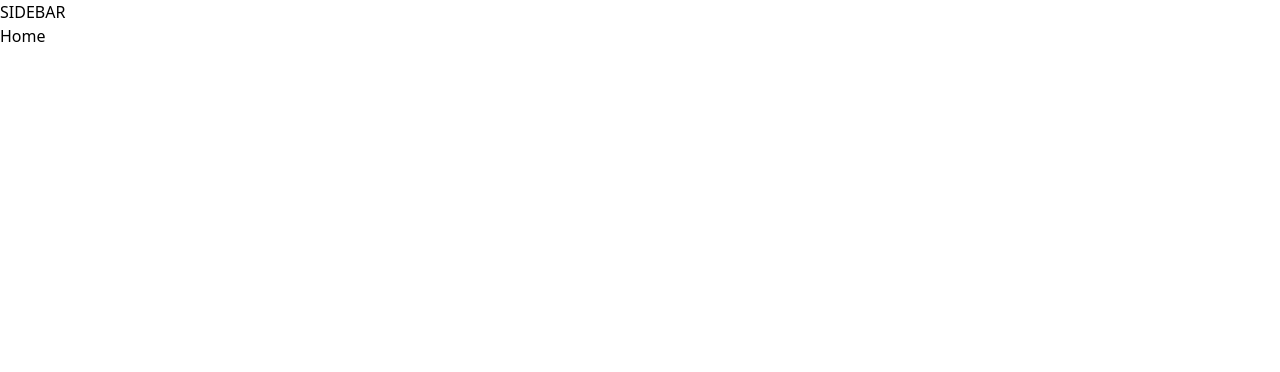
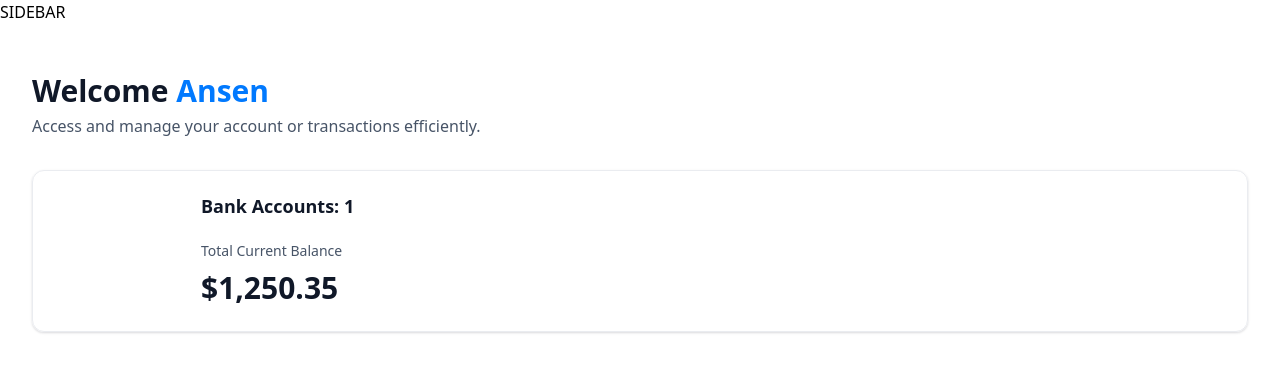
Before and after one commit to ans3n/banking-app, a Next.js app: page / in a window 1280 px wide. Shown: the top 372 px of the page. Built offline with nearby package versions, Linux system fonts and the light colour scheme.

Commit message:
implement balance amount and animation

```diff
--- a/app/(root)/page.tsx
+++ b/app/(root)/page.tsx
@@ -1,8 +1,28 @@
-import React from 'react'
+import HeaderBox from '@/components/HeaderBox'
+import TotalBalanceBox from '@/components/TotalBalanceBox';
 
 const Home = () => {
+  const loggedIn = { firstName: 'Ansen' };
+
   return (
-    <div>Home</div>
+    <section className='home'>
+      <div className='home-content'>
+        <header className='home-header'>
+          <HeaderBox
+            type="greeting"
+            title="Welcome"
+            user={loggedIn?.firstName || 'Guest'}
+            subtext="Access and manage your account or transactions efficiently."
+          />
+
+          <TotalBalanceBox
+            accounts={[]}
+            totalBanks={1}
+            totalCurrentBalance={1250.35}
+          />
+        </header>
+      </div>
+    </section>
   )
 }
 
--- /dev/null
+++ b/components/AnimatedCounter.tsx
@@ -0,0 +1,20 @@
+'use client';
+
+import React from 'react'
+import CountUp from 'react-countup';
+
+const AnimatedCounter = ({ amount }: { amount: number }) => {
+  return (
+    <div className='w-full'>
+        <CountUp
+            duration={1}
+            decimals={2}
+            decimal='.'
+            prefix='$'
+            end={amount}
+        />
+    </div>
+  )
+}
+
+export default AnimatedCounter
--- /dev/null
+++ b/components/HeaderBox.tsx
@@ -0,0 +1,20 @@
+import { Span } from 'next/dist/trace'
+import React from 'react'
+
+const HeaderBox = ({ type = "title", title, subtext, user }: HeaderBoxProps) => {
+  return (
+    <div className='header-box'>
+        <h1 className='header-box-title'>
+            {title}
+            {type === 'greeting' && (
+                <span className='text-bankGradient'>
+                    &nbsp;{user}
+                </span>
+            )}
+        </h1>
+        <p className='header-box-subtext'>{subtext}</p>
+    </div>
+  )
+}
+
+export default HeaderBox
--- /dev/null
+++ b/components/TotalBalanceBox.tsx
@@ -0,0 +1,33 @@
+import React from 'react'
+import AnimatedCounter from './AnimatedCounter'
+
+const TotalBalanceBox = ({
+    accounts = [], totalBanks, totalCurrentBalance
+}: TotalBalanceBoxProps) => {
+  return (
+    <section className='total-balance'>
+        <div className='total-balance-chart'>
+            {/* donut chart */}
+
+        </div>
+
+        <div className='flex flex-col gap-6'>
+            <h2 className='header-2'>
+                Bank Accounts: {totalBanks}
+            </h2>
+            <div className='flex flex-col gap-2'>
+                <p className='total-balance-label'>
+                    Total Current Balance
+                </p>
+
+                <p className='total-balance-amount flex-center gap-2'>
+                    <AnimatedCounter amount={totalCurrentBalance}/>
+                </p>
+            </div>
+
+        </div>
+    </section>
+  )
+}
+
+export default TotalBalanceBox
--- a/package.json
+++ b/package.json
@@ -14,7 +14,9 @@
     "clsx": "^2.1.1",
     "lucide-react": "^0.395.0",
     "next": "14.2.4",
+    "query-string": "^9.0.0",
     "react": "^18",
+    "react-countup": "^6.5.3",
     "react-dom": "^18",
     "tailwind-merge": "^2.3.0",
     "tailwindcss-animate": "^1.0.7"
--- a/types/index.d.ts
+++ b/types/index.d.ts
@@ -202,7 +202,7 @@
   appwriteItemId?: string;
 }
 
-declare interface TotlaBalanceBoxProps {
+declare interface TotalBalanceBoxProps {
   accounts: Account[];
   totalBanks: number;
   totalCurrentBalance: number;
```
Also changed, not shown: 1 other file (tests, documents, lock files or other folders).
